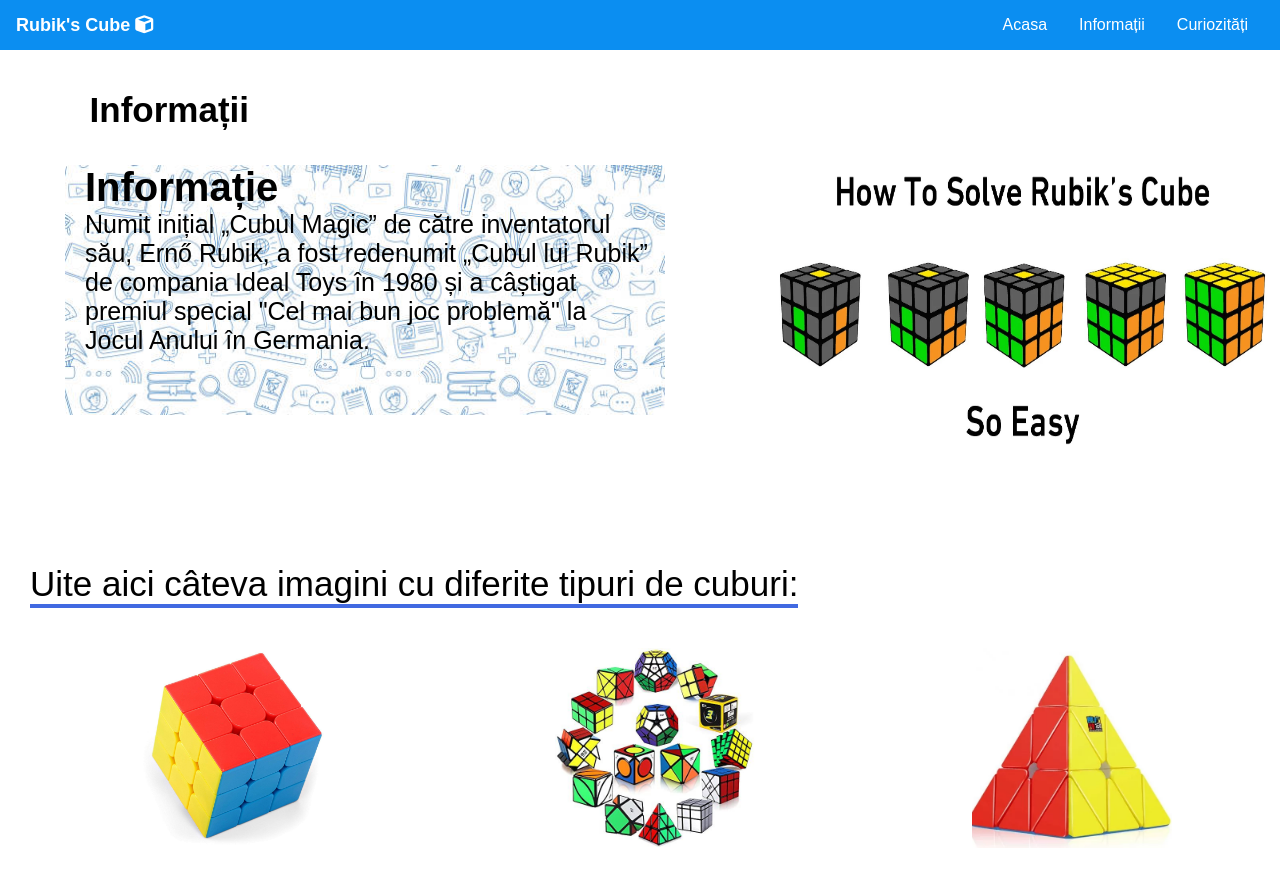
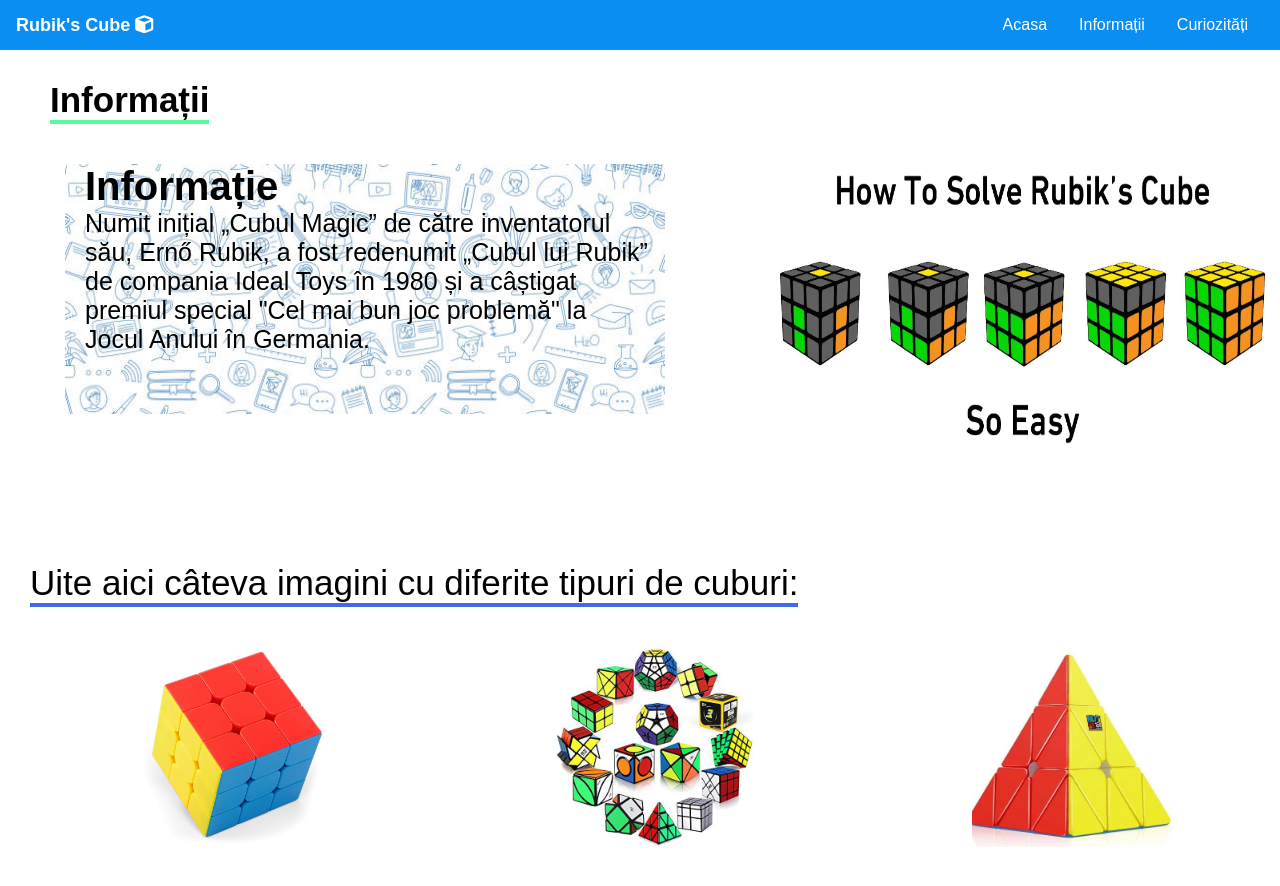
Before and after one commit to PitesFan/Rubiks-Cube, a plain HTML site: page pages/info.html in a window 1280 px wide. Shown: the top 886 px of the page. Drawn offline with Linux system fonts and the light colour scheme.

Commit message:
Add files via upload

```diff
--- a/css/style.css
+++ b/css/style.css
@@ -136,10 +136,13 @@ h1 {
 }
 
 .h3 {
-    padding-top: 90px;
-    padding-left: 7%;
     font-size: 35px;
     display: inline-block;
+    border-bottom: 4px solid rgb(84, 252, 154);
+    margin-bottom: 5px;
+    margin-top: 80px;
+    display: inline-block;
+    margin-left: 50px;
 }
 
 .titlu1 {
```
